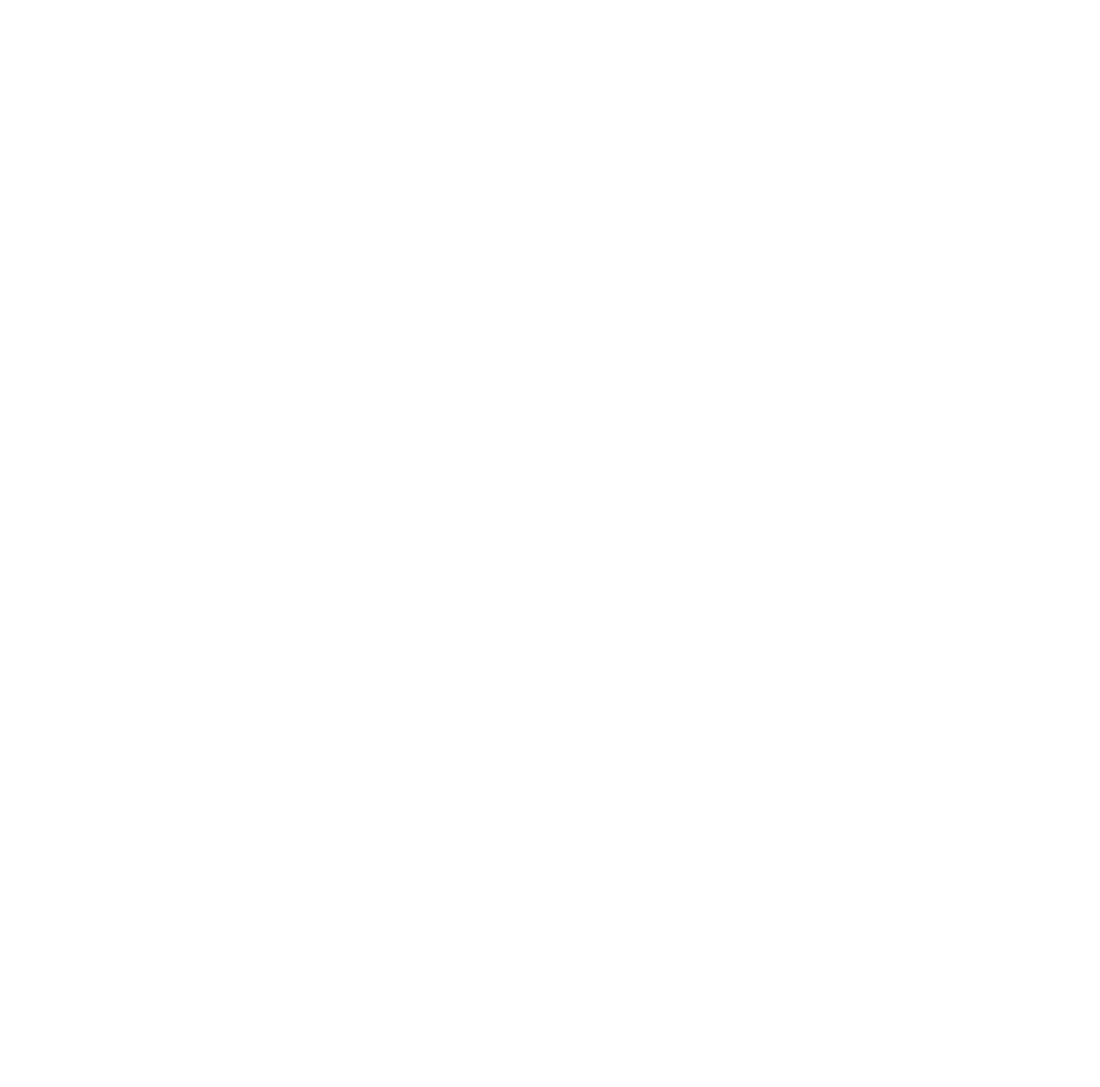
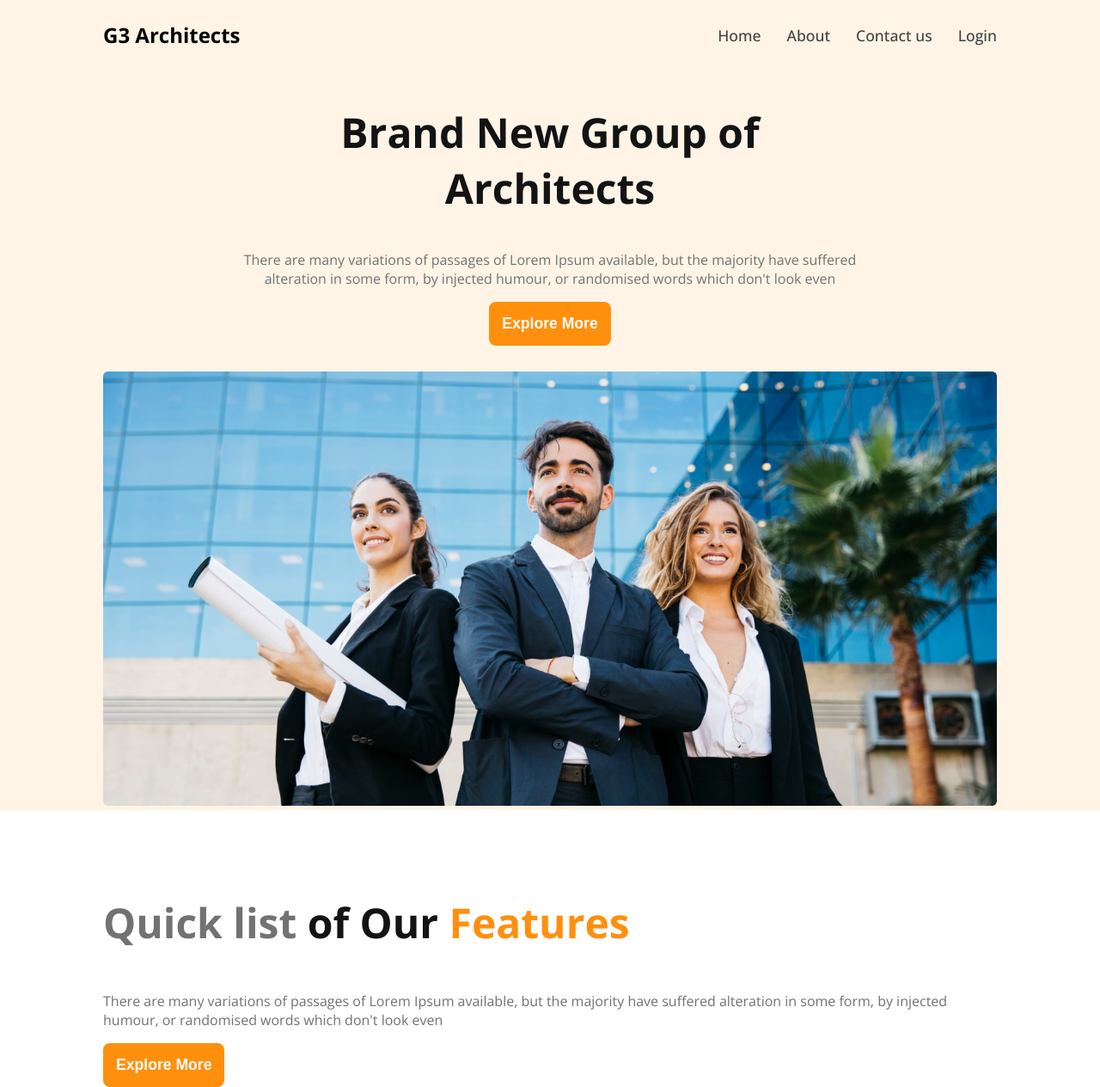
Before and after one commit to saj0cse/G3-Architects, a plain HTML site: page index.html in a window 1280 px wide. Shown: the whole page at 86% size. Before the commit the page ends 800 px from the top, so only its background shows below. Drawn offline with nearby package versions, Linux system fonts and the light colour scheme.

Commit message:
Added Nav and Header Section

```diff
--- a/css/architects.css
+++ b/css/architects.css
@@ -0,0 +1,110 @@
+/* Shared style */
+@import url("https://fonts.googleapis.com/css2?family=Open+Sans:ital,wght@0,300..800;1,300..800&display=swap");
+
+body {
+  font-family: "Open Sans", sans-serif;
+  margin: 0 auto;
+}
+
+.primary-button {
+  border-radius: 8px;
+  background: rgb(255, 144, 14);
+  padding: 15px;
+  border: none;
+  color: white;
+  font-size: 1.1rem;
+  font-weight: 600;
+}
+
+/* header style  */
+header {
+  background: rgba(255, 144, 14, 0.1);
+  margin: 0 auto;
+}
+.header-div {
+  margin: 0 120px;
+}
+nav,
+nav > ul {
+  display: flex;
+  justify-content: space-between;
+  align-items: center;
+}
+nav > h3 {
+  font-size: 1.5rem;
+}
+nav > ul > li {
+  margin-left: 30px;
+  list-style: none;
+}
+nav ul > li > a {
+  text-decoration: none;
+  color: rgb(66, 66, 66);
+  font-size: 1.1rem;
+  font-weight: 500;
+}
+nav ul > li > a:hover {
+  color: blue;
+}
+.header-title-container {
+  text-align: center;
+}
+.header-title {
+  margin: 0 150px;
+}
+.header-title > h1 {
+  color: rgb(19, 19, 19);
+  font-size: 3rem;
+  font-weight: 700;
+}
+.paragrap-style {
+  color: rgb(114, 114, 114);
+  font-weight: 400;
+}
+.header-image {
+  width: 100%;
+  margin-top: 30px;
+}
+
+/* main section style  */
+main {
+  margin: 0 120px;
+}
+.quick-list-container {
+  margin-top: 50px;
+}
+.quick-list-content-title {
+  color: rgb(114, 114, 114);
+  font-size: 3rem;
+  font-weight: 700;
+}
+.ofOur {
+  color: rgb(19, 19, 19);
+}
+.Features {
+  color: rgb(255, 144, 14);
+}
+.quick-list-container {
+  display: flex;
+  justify-content: space-between;
+}
+.quick-list-img {
+  display: grid;
+  grid-template-columns: 2 repeat(2);
+  display: none;
+}
+
+/* Media Query style */
+/* for mobile device  */
+@media screen and (max-width: 576px) {
+  nav,
+  .quick-list-container {
+    flex-direction: column;
+  }
+
+   main,
+  .header-div,
+  .header-title {
+    margin: 0 20px;
+  }
+}
--- a/index.html
+++ b/index.html
@@ -4,13 +4,45 @@
     <meta charset="UTF-8">
     <meta name="viewport" content="width=device-width, initial-scale=1.0">
     <title>G3 Architects</title>
+
+    <link rel="stylesheet" href="css/architects.css">
 </head>
 <body>
         <header>
-
+            <div class="header-div">
+                <nav>
+                    <h3>G3 Architects</h2>
+                    <ul>
+                        <li><a href="">Home</a></li>
+                        <li><a href="">About</a></li>
+                        <li><a href="">Contact us</a></li>
+                        <li><a href="">Login</a></li>
+                    </ul>
+                </nav>
+                <section class="header-title-container">
+                    <div class="header-title">
+                    <h1>Brand New Group of Architects</h1>
+                    <p class="paragrap-style">There are many variations of passages of Lorem Ipsum available, but the majority have suffered alteration in some form, by injected humour, or randomised words which don't look even</p>
+                    <button class="primary-button">Explore More</button>
+                </div>
+                <img class="header-image" src="./images/banner.png" alt="">
+                </section>
+            </div>
         </header>
         <main>
-
+              <section class="quick-list-container">
+                    <div class="quick-list-img">
+                            <img src="./images/team1.png" alt="">
+                            <img src="./images/team2.png" alt="">
+                            <img src="./images/team3.png" alt="">
+                            <img src="./images/team4.png" alt="">
+                    </div>
+                    <div class="quick-list-content">
+                            <h3 class="quick-list-content-title">Quick list <span class="ofOur">of Our</span> <span class="Features">Features</span> </h3>
+                            <p class="paragrap-style">There are many variations of passages of Lorem Ipsum available, but the majority have suffered alteration in some form, by injected humour, or randomised words which don't look even</p>
+                            <button class="primary-button">Explore More</button>
+                    </div>
+              </section>
         </main>
         <footer>
 
```
Also changed, not shown: images/architect.png (added), images/banner.png (added), images/icons/customers.png (added), images/icons/email.png (added), images/icons/projects.png (added), images/icons/ribon.png (added), images/sponsors/amazon.png (added), images/sponsors/figma.png (added), images/sponsors/google.png (added), images/sponsors/spotify.png (added), images/sponsors/telerama.png (added), images/team1.png (added), images/team2.png (added), images/team3.png (added), 1 more files.
